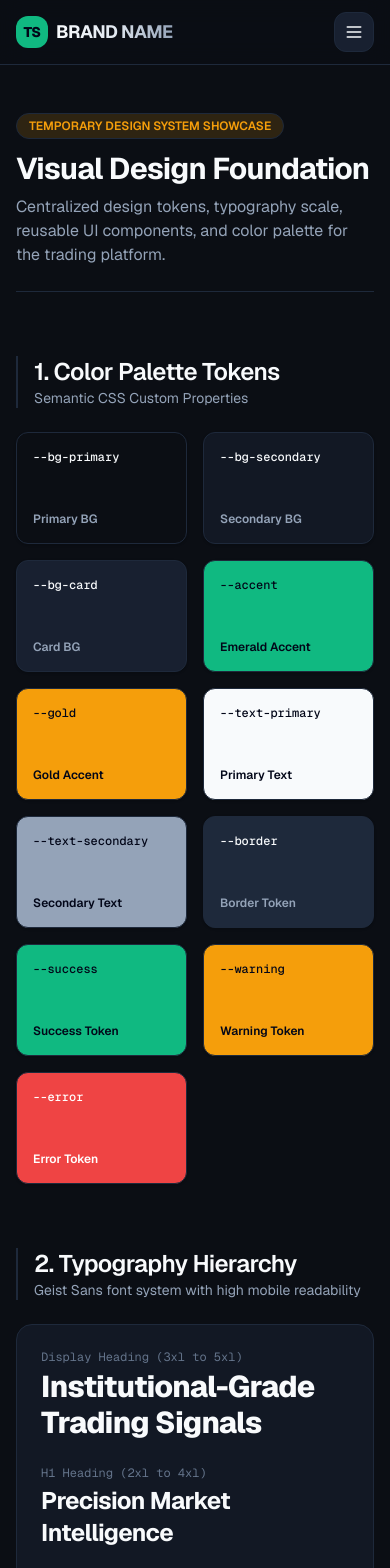
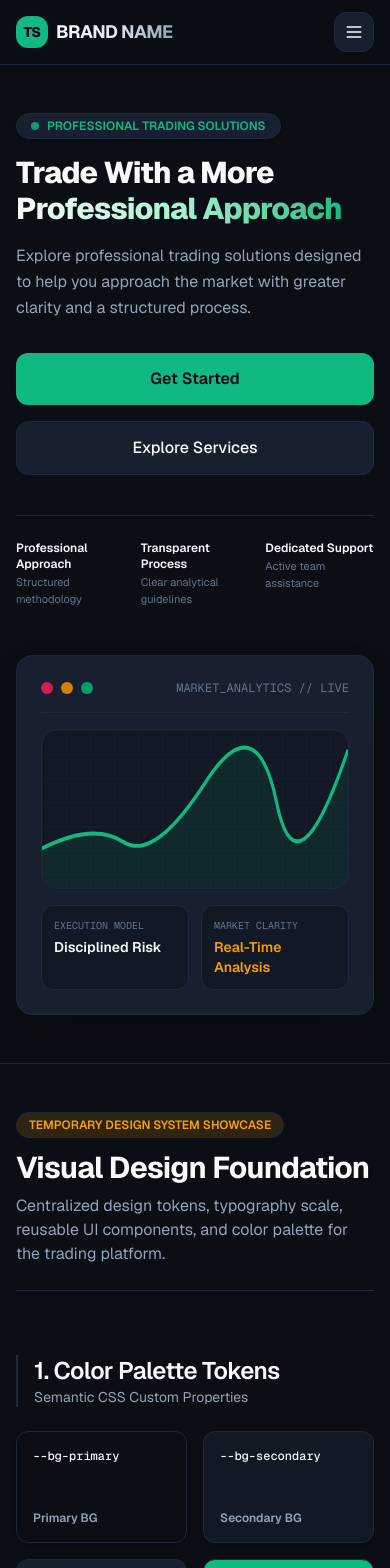
Before and after one commit to huzi772/landing-page, a Next.js app: page / in a window 390 px wide. Shown: the top 1568 px of the page. Built offline with nearby package versions, Linux system fonts and the light colour scheme.

Commit message:
Build responsive Hero section with professional fintech visual
Co-authored-by: huzi772 <207913168+huzi772@users.noreply.github.com>

```diff
--- a/src/app/page.tsx
+++ b/src/app/page.tsx
@@ -1,4 +1,5 @@
 import { Navbar } from "@/components/layout/Navbar";
+import { Hero } from "@/components/sections/Hero";
 import { Container } from "@/components/ui/container";
 import { Button } from "@/components/ui/button";
 import {
@@ -27,6 +28,7 @@ export default function Home() {
   return (
     <div className="min-h-screen bg-[var(--bg-primary)] text-[var(--text-primary)]">
       <Navbar />
+      <Hero />
 
       <main className="py-12">
         <Container className="space-y-16">
@@ -35,9 +37,9 @@ export default function Home() {
             <span className="inline-block px-3 py-1 text-xs font-semibold rounded-full bg-[var(--gold-muted)] text-[var(--gold)] border border-[var(--gold)]/20 mb-3">
               TEMPORARY DESIGN SYSTEM SHOWCASE
             </span>
-            <h1 className="text-3xl font-bold tracking-tight sm:text-4xl">
+            <h2 className="text-3xl font-bold tracking-tight sm:text-4xl">
               Visual Design Foundation
-            </h1>
+            </h2>
             <p className="mt-2 text-[var(--text-secondary)] text-base max-w-2xl">
               Centralized design tokens, typography scale, reusable UI components, and color palette for the trading platform.
             </p>
@@ -46,7 +48,7 @@ export default function Home() {
           {/* 1. Color System Swatches */}
           <section className="space-y-6">
             <div className="border-l-2 border-[var(--accent)] pl-4">
-              <h2 className="text-2xl font-semibold tracking-tight">1. Color Palette Tokens</h2>
+              <h3 className="text-2xl font-semibold tracking-tight">1. Color Palette Tokens</h3>
               <p className="text-sm text-[var(--text-secondary)]">Semantic CSS Custom Properties</p>
             </div>
             <div className="grid grid-cols-2 sm:grid-cols-3 md:grid-cols-4 lg:grid-cols-6 gap-4">
@@ -71,7 +73,7 @@ export default function Home() {
           {/* 2. Typography Scale */}
           <section className="space-y-6">
             <div className="border-l-2 border-[var(--accent)] pl-4">
-              <h2 className="text-2xl font-semibold tracking-tight">2. Typography Hierarchy</h2>
+              <h3 className="text-2xl font-semibold tracking-tight">2. Typography Hierarchy</h3>
               <p className="text-sm text-[var(--text-secondary)]">Geist Sans font system with high mobile readability</p>
             </div>
             <div className="space-y-6 p-6 rounded-xl bg-[var(--bg-secondary)] border border-[var(--border)]">
@@ -82,7 +84,7 @@ export default function Home() {
                 </p>
               </div>
               <div>
-                <span className="text-xs text-[var(--text-muted)] font-mono block mb-1">H1 Heading (2xl to 4xl)</span>
+                <span className="text-xs text-[var(--text-muted)] font-mono block mb-1">H1 Heading Example</span>
                 <p className="text-2xl sm:text-3xl md:text-4xl font-bold tracking-tight">
                   Precision Market Intelligence
                 </p>
@@ -117,7 +119,7 @@ export default function Home() {
           {/* 3. Button Foundation */}
           <section className="space-y-6">
             <div className="border-l-2 border-[var(--accent)] pl-4">
-              <h2 className="text-2xl font-semibold tracking-tight">3. Button Variants & States</h2>
+              <h3 className="text-2xl font-semibold tracking-tight">3. Button Variants & States</h3>
               <p className="text-sm text-[var(--text-secondary)]">Accessible contrast, minimum 44px touch targets on mobile</p>
             </div>
 
@@ -197,13 +199,13 @@ export default function Home() {
           </section>
 
           {/* 4. Card Foundation */}
-          <section className="space-y-6" id="contact">
+          <section className="space-y-6" id="services">
             <div className="border-l-2 border-[var(--accent)] pl-4">
-              <h2 className="text-2xl font-semibold tracking-tight">4. Card Components</h2>
+              <h3 className="text-2xl font-semibold tracking-tight">4. Card Components</h3>
               <p className="text-sm text-[var(--text-secondary)]">Subtle dark backgrounds with optional hover states</p>
             </div>
 
-            <div className="grid grid-cols-1 md:grid-cols-2 gap-6">
+            <div className="grid grid-cols-1 md:grid-cols-2 gap-6" id="contact">
               <Card hoverable>
                 <CardHeader>
                   <div className="flex items-center justify-between">
--- /dev/null
+++ b/src/components/sections/Hero.tsx
@@ -0,0 +1,162 @@
+"use client";
+
+import React from "react";
+import { Container } from "@/components/ui/container";
+import { Button } from "@/components/ui/button";
+
+export function Hero() {
+  return (
+    <section className="relative overflow-hidden py-12 md:py-20 lg:py-24 bg-[var(--bg-primary)] border-b border-[var(--border)]">
+      {/* Background ambient lighting accents */}
+      <div
+        className="pointer-events-none absolute -top-24 right-0 -z-10 h-96 w-96 rounded-full bg-[var(--accent)]/10 blur-3xl"
+        aria-hidden="true"
+      />
+      <div
+        className="pointer-events-none absolute bottom-0 left-1/4 -z-10 h-80 w-80 rounded-full bg-[var(--gold)]/5 blur-3xl"
+        aria-hidden="true"
+      />
+
+      <Container>
+        <div className="grid grid-cols-1 items-center gap-12 lg:grid-cols-12 lg:gap-8">
+          {/* Left Content Column */}
+          <div className="flex flex-col items-start lg:col-span-7">
+            {/* Eyebrow Badge */}
+            <div className="mb-4 inline-flex items-center gap-2 rounded-full border border-[var(--border-subtle)] bg-[var(--bg-card)] px-3.5 py-1 text-xs font-semibold text-[var(--accent)] shadow-sm">
+              <span className="h-2 w-2 rounded-full bg-[var(--accent)] animate-pulse" />
+              <span>PROFESSIONAL TRADING SOLUTIONS</span>
+            </div>
+
+            {/* Main H1 Headline */}
+            <h1 className="text-3xl font-extrabold tracking-tight text-[var(--text-primary)] sm:text-4xl md:text-5xl lg:text-5xl/tight">
+              Trade With a More{" "}
+              <span className="bg-gradient-to-r from-[var(--text-primary)] via-emerald-200 to-[var(--accent)] bg-clip-text text-transparent">
+                Professional Approach
+              </span>
+            </h1>
+
+            {/* Supporting Paragraph */}
+            <p className="mt-4 text-base text-[var(--text-secondary)] sm:text-lg md:text-xl leading-relaxed max-w-2xl">
+              Explore professional trading solutions designed to help you approach the market with greater clarity and a structured process.
+            </p>
+
+            {/* CTA Buttons */}
+            <div className="mt-8 flex flex-col sm:flex-row gap-4 w-full sm:w-auto">
+              <Button
+                variant="primary"
+                size="lg"
+                className="w-full sm:w-auto"
+                onClick={() => {
+                  const el = document.querySelector("#contact");
+                  if (el) el.scrollIntoView({ behavior: "smooth" });
+                }}
+              >
+                Get Started
+              </Button>
+              <Button
+                variant="secondary"
+                size="lg"
+                className="w-full sm:w-auto"
+                onClick={() => {
+                  const el = document.querySelector("#services");
+                  if (el) el.scrollIntoView({ behavior: "smooth" });
+                }}
+              >
+                Explore Services
+              </Button>
+            </div>
+
+            {/* Trust / Value Indicators */}
+            <div className="mt-10 pt-6 border-t border-[var(--border)] w-full grid grid-cols-3 gap-4 text-left">
+              <div>
+                <p className="text-xs font-semibold text-[var(--text-primary)] sm:text-sm">
+                  Professional Approach
+                </p>
+                <p className="text-[11px] text-[var(--text-muted)] mt-0.5 sm:text-xs">
+                  Structured methodology
+                </p>
+              </div>
+              <div>
+                <p className="text-xs font-semibold text-[var(--text-primary)] sm:text-sm">
+                  Transparent Process
+                </p>
+                <p className="text-[11px] text-[var(--text-muted)] mt-0.5 sm:text-xs">
+                  Clear analytical guidelines
+                </p>
+              </div>
+              <div>
+                <p className="text-xs font-semibold text-[var(--text-primary)] sm:text-sm">
+                  Dedicated Support
+                </p>
+                <p className="text-[11px] text-[var(--text-muted)] mt-0.5 sm:text-xs">
+                  Active team assistance
+                </p>
+              </div>
+            </div>
+          </div>
+
+          {/* Right Visual Column */}
+          <div className="flex items-center justify-center lg:col-span-5" aria-hidden="true">
+            <div className="relative w-full max-w-lg rounded-2xl border border-[var(--border)] bg-[var(--bg-card)] p-6 shadow-2xl overflow-hidden">
+              {/* Card top bar */}
+              <div className="flex items-center justify-between border-b border-[var(--border)] pb-4 mb-4">
+                <div className="flex items-center gap-2">
+                  <div className="h-3 w-3 rounded-full bg-rose-500/80" />
+                  <div className="h-3 w-3 rounded-full bg-amber-500/80" />
+                  <div className="h-3 w-3 rounded-full bg-emerald-500/80" />
+                </div>
+                <div className="text-xs font-mono text-[var(--text-muted)]">
+                  MARKET_ANALYTICS // LIVE
+                </div>
+              </div>
+
+              {/* Abstract SVG Financial Chart Visualization */}
+              <div className="space-y-4">
+                <div className="flex items-end justify-between h-40 pt-4 px-2 bg-[var(--bg-secondary)] rounded-xl border border-[var(--border-subtle)] relative overflow-hidden">
+                  {/* Subtle Grid Lines */}
+                  <div className="absolute inset-0 bg-[linear-gradient(to_right,#1e293b_1px,transparent_1px),linear-gradient(to_bottom,#1e293b_1px,transparent_1px)] bg-[size:1.5rem_1.5rem] opacity-30" />
+
+                  {/* SVG Trendline */}
+                  <svg
+                    className="absolute inset-0 h-full w-full stroke-[var(--accent)] fill-none"
+                    viewBox="0 0 300 120"
+                    preserveAspectRatio="none"
+                  >
+                    <path
+                      d="M 0 90 Q 50 70 80 85 T 160 40 T 230 55 T 300 15"
+                      strokeWidth="3"
+                    />
+                    <path
+                      d="M 0 90 Q 50 70 80 85 T 160 40 T 230 55 T 300 15 L 300 120 L 0 120 Z"
+                      className="fill-[var(--accent)]/10 stroke-none"
+                    />
+                  </svg>
+                </div>
+
+                {/* Abstract Visual Indicators */}
+                <div className="grid grid-cols-2 gap-3">
+                  <div className="p-3 rounded-lg bg-[var(--bg-secondary)] border border-[var(--border)]">
+                    <span className="text-[10px] font-mono uppercase text-[var(--text-muted)] block">
+                      Execution Model
+                    </span>
+                    <span className="text-sm font-semibold text-[var(--text-primary)] mt-1 block">
+                      Disciplined Risk
+                    </span>
+                  </div>
+                  <div className="p-3 rounded-lg bg-[var(--bg-secondary)] border border-[var(--border)]">
+                    <span className="text-[10px] font-mono uppercase text-[var(--text-muted)] block">
+                      Market Clarity
+                    </span>
+                    <span className="text-sm font-semibold text-[var(--gold)] mt-1 block">
+                      Real-Time Analysis
+                    </span>
+                  </div>
+                </div>
+              </div>
+            </div>
+          </div>
+        </div>
+      </Container>
+    </section>
+  );
+}
```
Also changed, not shown: 1 other file (tests, documents, lock files or other folders).
